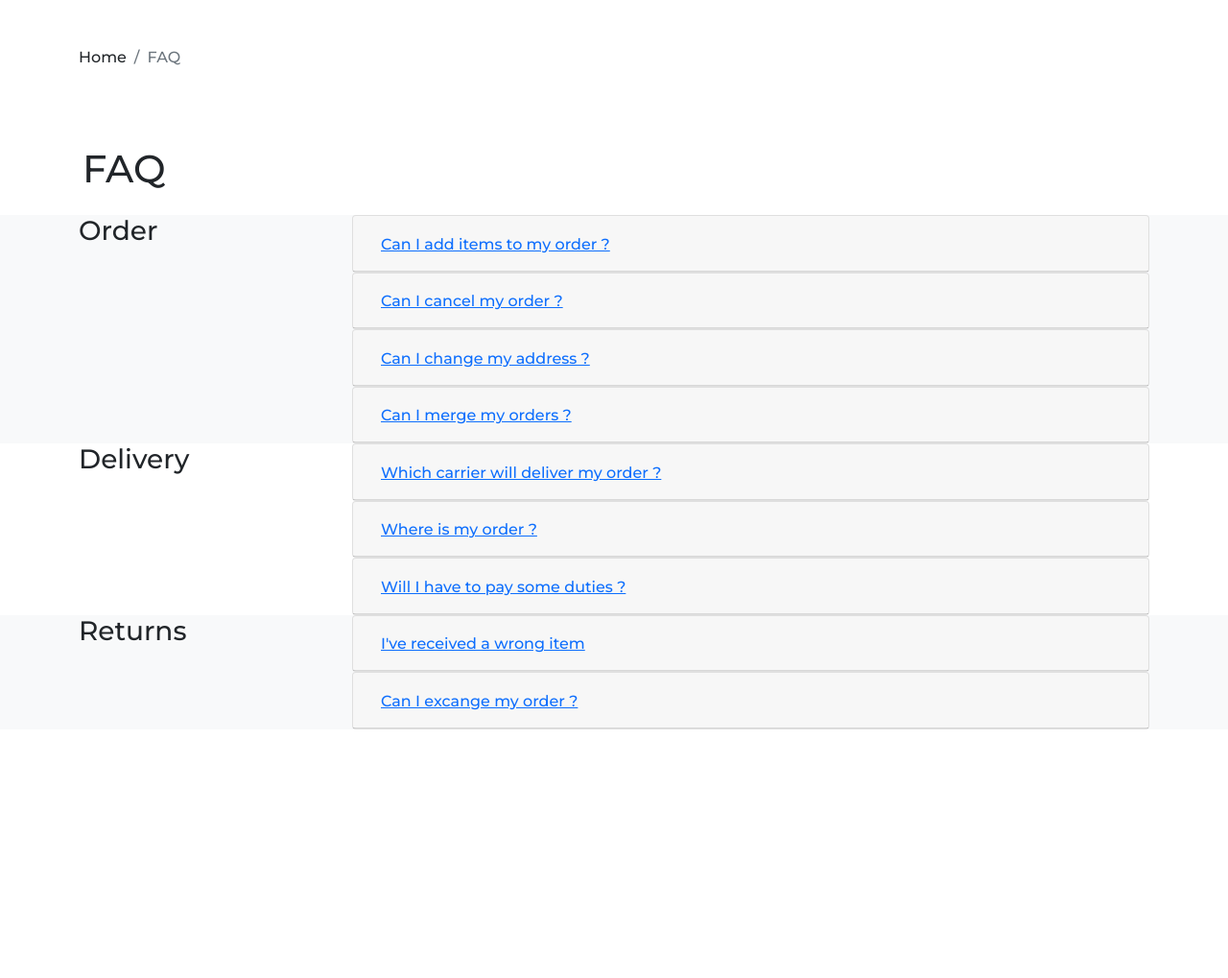
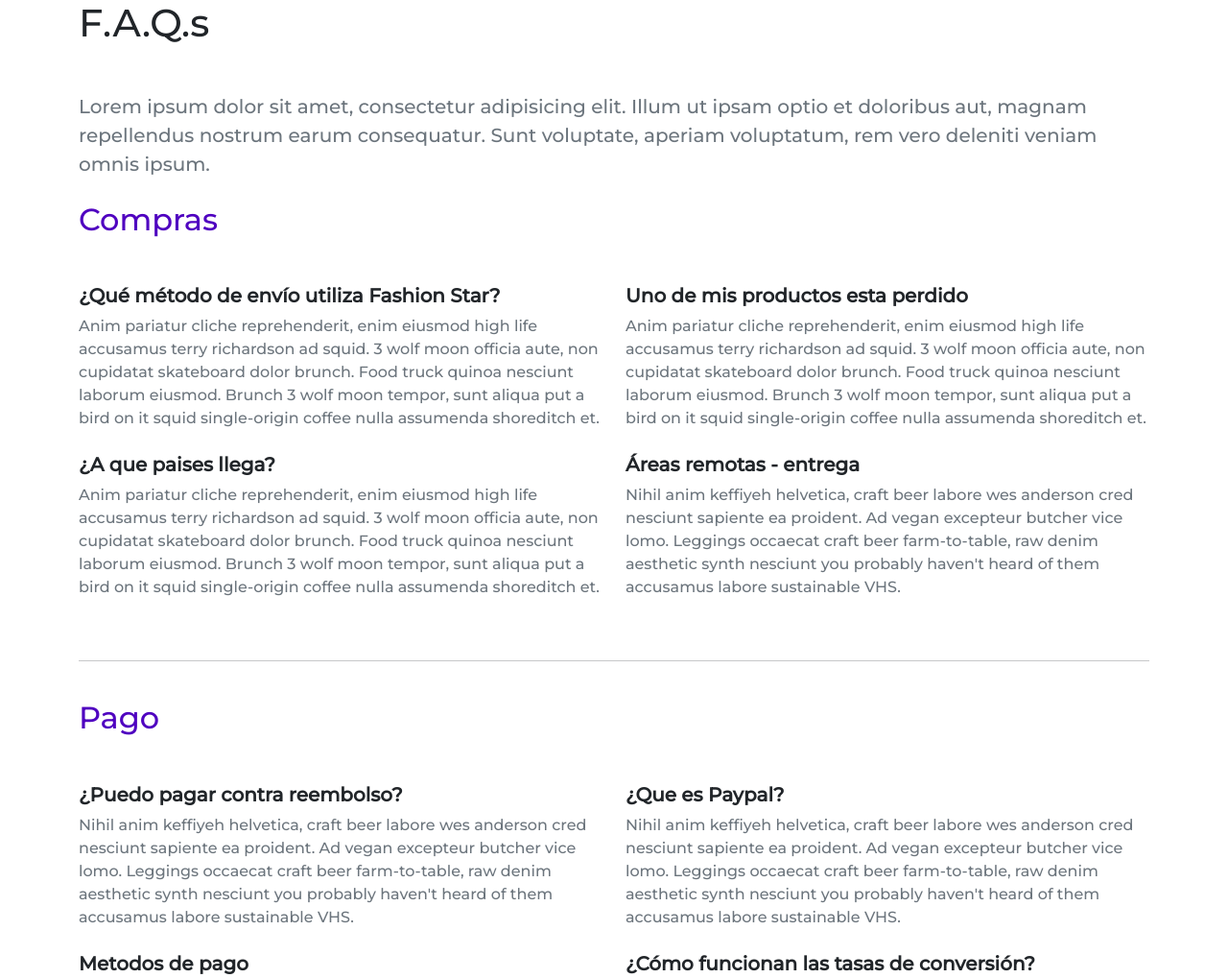
Before and after one commit to Ksmerono/PAGINA-WEB-STAR, a plain HTML site: page PAGINA WEB/faq.html in a window 1280 px wide. Shown: the top 1019 px of the page at 96% size. Before the commit the page ends 800 px from the top, so only its background shows below. Drawn offline with nearby package versions, Linux system fonts and the light colour scheme.

Commit message:
Faq final

```diff
--- a/PAGINA WEB/faq.html
+++ b/PAGINA WEB/faq.html
@@ -13,198 +13,115 @@
 </head>
 <body>
 
-    <section class="breadcrumbs separator-bottom p-5">
+  <section class="hero py-6">
     <div class="container">
+
+      <!-- Hero Content-->
+      <div class="hero-content ">
+        <h1 class="mb-5">F.A.Q.s</h1>
+        <div><p class="lead text-muted mb-0">Lorem ipsum dolor sit amet, consectetur adipisicing elit. Illum ut ipsam optio et doloribus aut, magnam repellendus nostrum earum consequatur. Sunt voluptate, aperiam voluptatum, rem vero deleniti veniam omnis ipsum. </p></div>
+      </div>
+    </div>
+  </section>
+  <section class="pb-5">
+    <div class="container">
+      <div class="py-4">
+        <h2 class="mb-5 " style="color: #4f00c0;" >Compras</h2>
         <div class="row">
-            <div class="col">
-              <nav aria-label="breadcrumb">
-                <ol class="breadcrumb">
-                  <li class="breadcrumb-item"><a class="text-decoration-none text-dark" href="index.html">Home</a></li>
-                  <li class="breadcrumb-item active" aria-current="page">FAQ</li>
-                </ol>
-              </nav>
+          <div class="col-md-6">
+            <h5><b>¿Qué método de envío utiliza Fashion Star?</b></h5>
+            <p class="text-muted mb-4">Anim pariatur cliche reprehenderit, enim eiusmod high life accusamus terry richardson ad squid. 3 wolf moon officia aute, non cupidatat skateboard dolor brunch. Food truck quinoa nesciunt laborum eiusmod. Brunch 3 wolf moon tempor, sunt aliqua put a bird on it squid single-origin coffee nulla assumenda shoreditch et.</p>
+            <h5><b>¿A que paises llega?</b></h5>
+            <p class="text-muted mb-4">Anim pariatur cliche reprehenderit, enim eiusmod high life accusamus terry richardson ad squid. 3 wolf moon officia aute, non cupidatat skateboard dolor brunch. Food truck quinoa nesciunt laborum eiusmod. Brunch 3 wolf moon tempor, sunt aliqua put a bird on it squid single-origin coffee nulla assumenda shoreditch et.</p>
+          </div>
+          <div class="col-md-6">
+            <h5><b>Uno de mis productos esta perdido</b></h5>
+            <p class="text-muted mb-4">Anim pariatur cliche reprehenderit, enim eiusmod high life accusamus terry richardson ad squid. 3 wolf moon officia aute, non cupidatat skateboard dolor brunch. Food truck quinoa nesciunt laborum eiusmod. Brunch 3 wolf moon tempor, sunt aliqua put a bird on it squid single-origin coffee nulla assumenda shoreditch et. </p>
+            <h5><b> Áreas remotas - entrega</b></h5>
+            <p class="text-muted mb-4">Nihil anim keffiyeh helvetica, craft beer labore wes anderson cred nesciunt sapiente ea proident. Ad vegan excepteur butcher vice lomo. Leggings occaecat craft beer farm-to-table, raw denim aesthetic synth nesciunt you probably haven't heard of them accusamus labore sustainable VHS.</p>
+          </div>
+        </div>
+      </div>
+      <hr>
+      <div class="py-4">
+        <h2 class="mb-5 " style="color: #4f00c0;">Pago</h2>
+        <div class="row">
+          <div class="col-md-6">
+            <h5><b>¿Puedo pagar contra reembolso?</b></h5>
+            <p class="text-muted mb-4">Nihil anim keffiyeh helvetica, craft beer labore wes anderson cred nesciunt sapiente ea proident. Ad vegan excepteur butcher vice lomo. Leggings occaecat craft beer farm-to-table, raw denim aesthetic synth nesciunt you probably haven't heard of them accusamus labore sustainable VHS.</p>
+            <h5><b> Metodos de pago</b></h5>
+            <p class="text-muted mb-4">Anim pariatur cliche reprehenderit, enim eiusmod high life accusamus terry richardson ad squid. 3 wolf moon officia aute, non cupidatat skateboard dolor brunch. Food truck quinoa nesciunt laborum eiusmod. Brunch 3 wolf moon tempor, sunt aliqua put a bird on it squid single-origin coffee nulla assumenda shoreditch et.</p>
+          </div>
+          <div class="col-md-6">
+            <h5><b> ¿Que es Paypal?</b></h5>
+            <p class="text-muted mb-4">Nihil anim keffiyeh helvetica, craft beer labore wes anderson cred nesciunt sapiente ea proident. Ad vegan excepteur butcher vice lomo. Leggings occaecat craft beer farm-to-table, raw denim aesthetic synth nesciunt you probably haven't heard of them accusamus labore sustainable VHS.</p>
+            <h5><b> ¿Cómo funcionan las tasas de conversión?</b></h5>
+            <p class="text-muted mb-4">Anim pariatur cliche reprehenderit, enim eiusmod high life accusamus terry richardson ad squid. 3 wolf moon officia aute, non cupidatat skateboard dolor brunch. Food truck quinoa nesciunt laborum eiusmod. Brunch 3 wolf moon tempor, sunt aliqua put a bird on it squid single-origin coffee nulla assumenda shoreditch et.</p>
+          </div>
+        </div>
+      </div>
+      <hr>
+      <div class="py-4">
+        <h2 class="mb-5 " style="color: #4f00c0;">Garantía y devolución</h2>
+        <div class="row">
+          <div class="col-md-6">
+            <h5><b>Mi producto tiene un problema, ¿qué debo hacer?</b></h5>
+            <p class="text-muted mb-4">Lorem ipsum dolor sit amet, consectetur adipisicing elit. Illum ut ipsam optio et doloribus aut, magnam repellendus nostrum earum consequatur. Sunt voluptate, aperiam voluptatum, rem vero deleniti veniam omnis ipsum.</p>
+            <h5><b> ¿Qué pasa si el producto está roto?</b></h5>
+            <p class="text-muted mb-4">Lorem ipsum dolor sit amet, consectetur adipisicing elit. Illum ut ipsam optio et doloribus aut, magnam repellendus nostrum earum consequatur. Sunt voluptate, aperiam voluptatum, rem vero deleniti veniam omnis ipsum.</p>
+          </div>
+          <div class="col-md-6">
+            <h5><b> ¿Por qué debería comprar un seguro en la caja?</b></h5>
+            <p class="text-muted mb-4">Nihil anim keffiyeh helvetica, craft beer labore wes anderson cred nesciunt sapiente ea proident. Ad vegan excepteur butcher vice lomo. Leggings occaecat craft beer farm-to-table, raw denim aesthetic synth nesciunt you probably haven't heard of them accusamus labore sustainable VHS.</p>
+          </div>
         </div>
       </div>
     </div>
   </section>
 
-      <!-- hero -->
-      <section>
+  <footer>
+  <div class="py-4 py-lg-5 bg-gray-150">
     <div class="container">
-          <div class="row">
-            <div class="col p-3">
-              <h1>FAQ</h1>
+      <div class="row text-center">
+        <div class="col-lg-3 col-sm-6 py-4 service-column ">
+          <svg class="svg-icon service-icon" width="32" height="32">
+            <i class="bi bi-truck" style="font-size: 2rem; color:#4f00c0; "></i>
+          </svg>
+          <div class="service-text">
+            <h6 class="text-sm mb-1">Free shipping &amp; return</h6>
+            <p class="text-muted font-weight-light text-sm mb-0">Free Shipping over $300</p>
           </div>
         </div>
-        </div>
-      </section>
-      <section class="bg-light">
-        <div class="container mb-0 btn-white">
-          <div class="row gutter-2 gutter-md-4">
-            <div class="col-md-4 col-lg-3 ">
-              <h2 class="h3 mb-4 mb-mb-0 ">Order</h2>
-            </div>
-            <div class="col-md-8 col-lg-9">
-              <div class="accordion accordion-minimal" id="accordion-1">
-                <div class="card">
-                  <div class="card-header" id="heading-1-1">
-                    <h2 class="mb-0">
-                      <button class="btn btn-link collapsed" type="button" data-toggle="collapse" data-target="#collapse-1-1" aria-expanded="false" aria-controls="collapse-1-1">
-                        Can I add items to my order ?
-                      </button>
-                    </h2>
-                  </div>
-
-                  <div id="collapse-1-1" class="collapse" aria-labelledby="heading-1-1" data-parent="#accordion-1" style="">
-                    <div class="card-body">
-                      <p>Lorem ipsum dolor sit amet, consectetur adipisicing elit. Illum ut ipsam optio et doloribus aut, magnam repellendus nostrum earum consequatur. Sunt voluptate, aperiam voluptatum, rem vero deleniti veniam omnis ipsum.</p>
+        <div class="col-lg-3 col-sm-6 py-4 service-column">
+          <svg class="svg-icon service-icon" width="32" height="32">
+            <i class="bi bi-cash" style="font-size: 2rem; color:#4f00c0;"></i>
+          </svg>
+          <div class="service-text">
+            <h6 class="text-sm mb-1">Money back guarantee</h6>
+            <p class="text-muted font-weight-light text-sm mb-0">30 Days Money Back Guarantee</p>
           </div>
         </div>
-                </div>
-                <div class="card">
-                  <div class="card-header" id="heading-1-2">
-                    <h2 class="mb-0">
-                      <button class="btn btn-link collapsed" type="button" data-toggle="collapse" data-target="#collapse-1-2" aria-expanded="false" aria-controls="collapse-1-2">
-                        Can I cancel my order ?
-                      </button>
-                    </h2>
-                  </div>
-                  <div id="collapse-1-2" class="collapse" aria-labelledby="heading-1-2" data-parent="#accordion-1" style="">
-                    <div class="card-body">
-                      <p>Lorem ipsum dolor sit amet, consectetur adipisicing elit. Aspernatur sint illo deleniti quod harum cupiditate asperiores molestias, enim quam fugit debitis, dolorem omnis tenetur veniam delectus non doloribus tempora, dignissimos.</p>
+        <div class="col-lg-3 col-sm-6 py-3 service-column">
+          <svg class="svg-icon service-icon" width="32" height="32">
+            <i class="bi bi-tag" style="font-size: 2rem; color:#4f00c0; "></i>
+          </svg>
+          <div class="service-text">
+            <h6 class="text-sm mb-1">Best prices</h6>
+            <p class="text-muted font-weight-light text-sm mb-0">Always the best prices</p>
           </div>
         </div>
-                </div>
-                <div class="card">
-                  <div class="card-header" id="heading-1-3">
-                    <h2 class="mb-0">
-                      <button class="btn btn-link collapsed" type="button" data-toggle="collapse" data-target="#collapse-1-3" aria-expanded="false" aria-controls="collapse-1-3">
-                        Can I change my address ?
-                      </button>
-                    </h2>
-                  </div>
-                  <div id="collapse-1-3" class="collapse" aria-labelledby="heading-1-3" data-parent="#accordion-1">
-                    <div class="card-body">
-                      <p>Lorem ipsum dolor sit amet, consectetur adipisicing elit. Vel corporis magni sit dolore nam modi beatae, inventore, dolor dolorem. Ad quo commodi assumenda voluptates illum porro adipisci in aliquid distinctio?</p>
-                    </div>
-                  </div>
-                </div>
-                <div class="card">
-                  <div class="card-header" id="heading-1-4">
-                    <h2 class="mb-0">
-                      <button class="btn btn-link collapsed" type="button" data-toggle="collapse" data-target="#collapse-1-4" aria-expanded="false" aria-controls="collapse-1-4">
-                        Can I merge my orders ?
-                      </button>
-                    </h2>
-                  </div>
-                  <div id="collapse-1-4" class="collapse" aria-labelledby="heading-1-4" data-parent="#accordion-1">
-                    <div class="card-body">
-                      <p>Lorem ipsum dolor sit amet, consectetur adipisicing elit. Vel corporis magni sit dolore nam modi beatae, inventore, dolor dolorem. Ad quo commodi assumenda voluptates illum porro adipisci in aliquid distinctio?</p>
+        <div class="col-lg-3 col-sm-6 py-4 service-column">
+          <svg class="svg-icon service-icon" width="32" height="32">
+            <i class="bi bi-people" style="font-size: 2rem; color:#4f00c0; "></i>
+          </svg>
+          <div class="service-text">
+            <h6 class="text-sm mb-1">020-800-456-747</h6>
+            <p class="text-muted font-weight-light text-sm mb-0">24/7 Available Support</p>
           </div>
         </div>
       </div>
     </div>
   </div>
-          </div>
-        </div>
-      </section>
-      <section>
-        <div class="container">
-          <div class="row gutter-2 gutter-md-4">
-            <div class="col-md-4 col-lg-3">
-              <h2 class="h3 mb-4 mb-mb-0">Delivery</h2>
-            </div>
-            <div class="col-md-8 col-lg-9">
-              <div class="accordion accordion-minimal" id="accordion-2">
-                <div class="card">
-                  <div class="card-header" id="heading-2-1">
-                    <h2 class="mb-0">
-                      <button class="btn btn-link" type="button" data-toggle="collapse" data-target="#collapse-2-1" aria-expanded="false" aria-controls="collapse-2-1">
-                        Which carrier will deliver my order ?
-                      </button>
-                    </h2>
-                  </div>
-
-                  <div id="collapse-2-1" class="collapse" aria-labelledby="heading-2-1" data-parent="#accordion-2">
-                    <div class="card-body">
-                      Anim pariatur cliche reprehenderit, enim eiusmod high life accusamus terry richardson ad squid. 3 wolf moon officia aute, non cupidatat skateboard dolor brunch. Food truck quinoa nesciunt laborum eiusmod. Brunch 3 wolf moon tempor, sunt aliqua put a bird on it squid single-origin coffee nulla assumenda shoreditch et. Nihil anim keffiyeh helvetica, craft beer labore wes anderson cred nesciunt sapiente ea proident. Ad vegan excepteur butcher vice lomo. Leggings occaecat craft beer farm-to-table, raw denim aesthetic synth nesciunt you probably haven't heard of them accusamus labore sustainable VHS.
-                    </div>
-                  </div>
-                </div>
-                <div class="card">
-                  <div class="card-header" id="heading-2-2">
-                    <h2 class="mb-0">
-                      <button class="btn btn-link collapsed" type="button" data-toggle="collapse" data-target="#collapse-2-2" aria-expanded="false" aria-controls="collapse-2-2">
-                        Where is my order ?
-                      </button>
-                    </h2>
-                  </div>
-                  <div id="collapse-2-2" class="collapse" aria-labelledby="heading-2-2" data-parent="#accordion-2">
-                    <div class="card-body">
-                      Anim pariatur cliche reprehenderit, enim eiusmod high life accusamus terry richardson ad squid. 3 wolf moon officia aute, non cupidatat skateboard dolor brunch. Food truck quinoa nesciunt laborum eiusmod. Brunch 3 wolf moon tempor, sunt aliqua put a bird on it squid single-origin coffee nulla assumenda shoreditch et. Nihil anim keffiyeh helvetica, craft beer labore wes anderson cred nesciunt sapiente ea proident. Ad vegan excepteur butcher vice lomo. Leggings occaecat craft beer farm-to-table, raw denim aesthetic synth nesciunt you probably haven't heard of them accusamus labore sustainable VHS.
-                    </div>
-                  </div>
-                </div>
-                <div class="card">
-                  <div class="card-header" id="heading-2-3">
-                    <h2 class="mb-0">
-                      <button class="btn btn-link collapsed" type="button" data-toggle="collapse" data-target="#collapse-2-3" aria-expanded="false" aria-controls="collapse-2-3">
-                        Will I have to pay some duties ?
-                      </button>
-                    </h2>
-                  </div>
-                  <div id="collapse-2-3" class="collapse" aria-labelledby="heading-2-3" data-parent="#accordion-2">
-                    <div class="card-body">
-                      Anim pariatur cliche reprehenderit, enim eiusmod high life accusamus terry richardson ad squid. 3 wolf moon officia aute, non cupidatat skateboard dolor brunch. Food truck quinoa nesciunt laborum eiusmod. Brunch 3 wolf moon tempor, sunt aliqua put a bird on it squid single-origin coffee nulla assumenda shoreditch et. Nihil anim keffiyeh helvetica, craft beer labore wes anderson cred nesciunt sapiente ea proident. Ad vegan excepteur butcher vice lomo. Leggings occaecat craft beer farm-to-table, raw denim aesthetic synth nesciunt you probably haven't heard of them accusamus labore sustainable VHS.
-                    </div>
-                  </div>
-                </div>
-              </div>
-            </div>
-          </div>
-        </div>
-      </section>
-      <section class="bg-light">
-        <div class="container">
-          <div class="row gutter-2 gutter-md-4">
-            <div class="col-md-4 col-lg-3">
-              <h2 class="h3 mb-4 mb-mb-0">Returns</h2>
-            </div>
-            <div class="col-md-8 col-lg-9">
-              <div class="accordion accordion-minimal" id="accordion-3">
-                <div class="card">
-                  <div class="card-header" id="heading-3-1">
-                    <h2 class="mb-0">
-                      <button class="btn btn-link" type="button" data-toggle="collapse" data-target="#collapse-3-1" aria-expanded="false" aria-controls="collapse-3-1">
-                        I've received a wrong item
-                      </button>
-                    </h2>
-                  </div>
-
-                  <div id="collapse-3-1" class="collapse" aria-labelledby="heading-3-1" data-parent="#accordion-3">
-                    <div class="card-body">
-                      <p>Lorem ipsum dolor sit amet, consectetur adipisicing elit. Illum ut ipsam optio et doloribus aut, magnam repellendus nostrum earum consequatur. Sunt voluptate, aperiam voluptatum, rem vero deleniti veniam omnis ipsum.</p>
-                    </div>
-                  </div>
-                </div>
-                <div class="card">
-                  <div class="card-header" id="heading-3-2">
-                    <h2 class="mb-0">
-                      <button class="btn btn-link collapsed" type="button" data-toggle="collapse" data-target="#collapse-3-2" aria-expanded="false" aria-controls="collapse-3-2">
-                        Can I excange my order ?
-                      </button>
-                    </h2>
-                  </div>
-                  <div id="collapse-3-2" class="collapse" aria-labelledby="heading-3-2" data-parent="#accordion-3">
-                    <div class="card-body">
-                      <p>Lorem ipsum dolor sit amet, consectetur adipisicing elit. Aspernatur sint illo deleniti quod harum cupiditate asperiores molestias, enim quam fugit debitis, dolorem omnis tenetur veniam delectus non doloribus tempora, dignissimos.</p>
-                    </div>
-                  </div>
-                </div>
-              </div>
-            </div>
-          </div>
-        </div>
-      </section>
+</footer>
     </body>
     </html>
```
Lines whose indentation alone changed are shown as unchanged.
